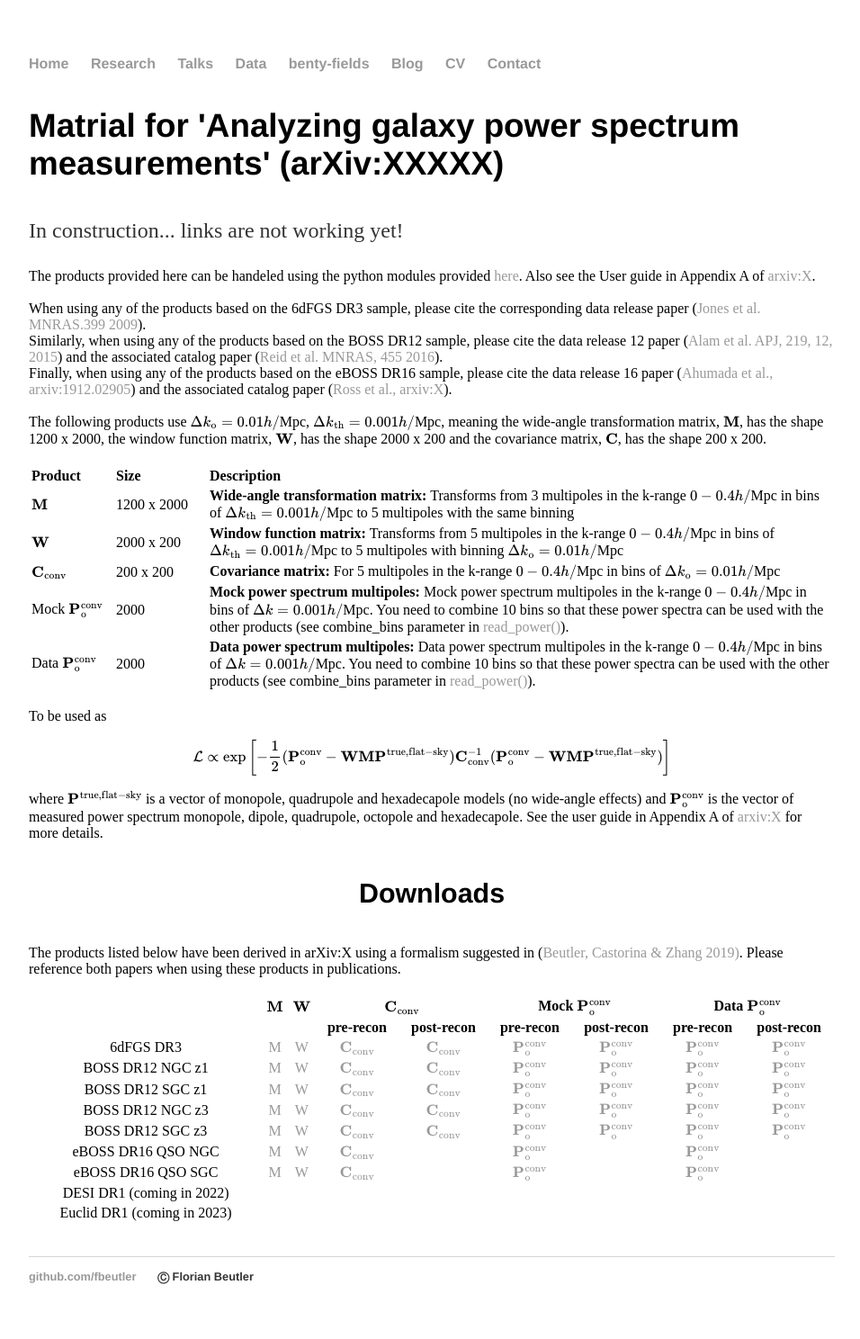
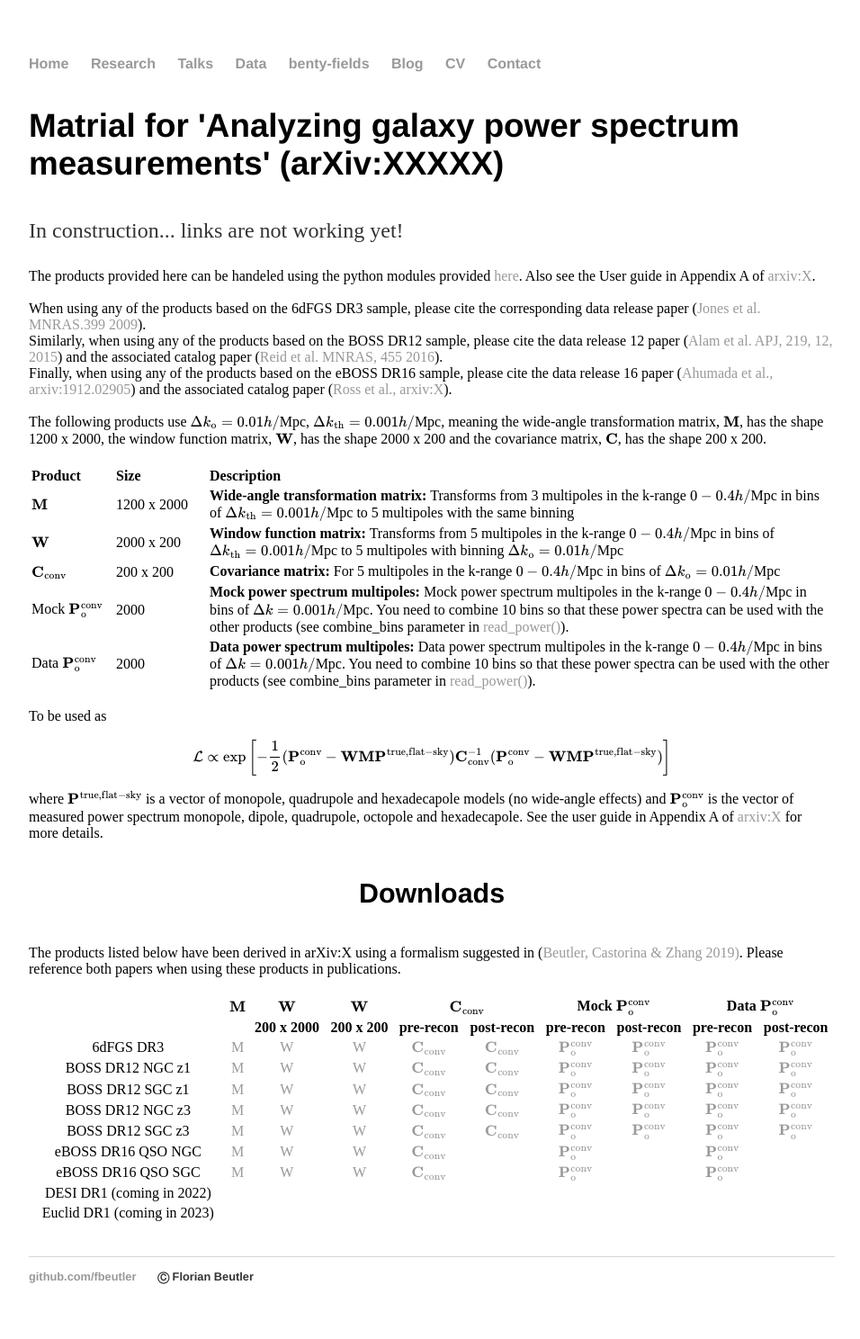
Before and after one commit to fbeutler/fbeutler.github.io, a Jekyll site: the page built from hub/deconv_paper.html, in a window 1280 px wide. Shown: the whole page at 90% size, without its empty margins (160-1116 px from the left). Built offline with Jekyll 4.4.1, drawn with Linux system fonts in a browser that asks for light colours; some of the changed lines change nothing that is shown.

Commit message:
Update deconv_paper.html

```diff
--- a/hub/deconv_paper.html
+++ b/hub/deconv_paper.html
@@ -90,6 +90,7 @@ Finally, when using any of the products based on the eBOSS DR16 sample, please c
     <th></th>
     <th>\(\mathbf{M}\)</th>
     <th>\(\mathbf{W}\)</th>
+    <th>\(\mathbf{W}\)</th>
     <th colspan="2">\(\mathbf{C}_{\rm conv}\)</th>
     <th colspan="2">Mock \(\mathbf{P}^{\rm conv}_{\rm o}\)</th>
     <th colspan="2">Data \(\mathbf{P}^{\rm conv}_{\rm o}\)</th>
@@ -97,7 +98,8 @@ Finally, when using any of the products based on the eBOSS DR16 sample, please c
   <tr style="text-align: center">
     <th></th>
     <th></th>
-    <th></th>
+    <th>200 x 2000</th>
+    <th>200 x 200</th>
     <th>pre-recon</th>
     <th>post-recon</th>
     <th>pre-recon</th>
@@ -108,78 +110,85 @@ Finally, when using any of the products based on the eBOSS DR16 sample, please c
   <tr style="text-align: center">
     <td>6dFGS DR3</td>
     <td><a href="M_6dFGS_DR3_1_1_1_1_1_1200_2000.matrix.gz">M</a></td>
-    <td><a href="W_6dFGS_DR3_1_1_1_1_1_10_2000_200.matrix.gz">W</a></td>
-    <td><a href="C_600_6dFGS_DR3_1_1_1_1_1_10_200_200.matrix.gz">\(\mathbf{C}_{\rm conv}\)</a></td>
-    <td><a href="C_600_6dFGS_DR3_1_1_1_1_1_10_200_200.matrix.gz">\(\mathbf{C}_{\rm conv}\)</a></td>
-    <td><a href="X.tar.gz">\(\mathbf{P}^{\rm conv}_{\rm o}\)</a></td>
-    <td><a href="X.tar.gz">\(\mathbf{P}^{\rm conv}_{\rm o}\)</a></td>
-    <td><a href="X.tar.gz">\(\mathbf{P}^{\rm conv}_{\rm o}\)</a></td>
-    <td><a href="X.tar.gz">\(\mathbf{P}^{\rm conv}_{\rm o}\)</a></td>
+    <td><a href="W_6dFGS_DR3_1_1_1_1_1_10_200_2000_averaged_v1.matrix.gz">W</a></td>
+    <td><a href="W_6dFGS_DR3_1_1_1_1_1_10_200_200_averaged_v1.matrix.gz">W</a></td>
+    <td><a href="#">\(\mathbf{C}_{\rm conv}\)</a></td>
+    <td><a href="#">\(\mathbf{C}_{\rm conv}\)</a></td>
+    <td><a href="#">\(\mathbf{P}^{\rm conv}_{\rm o}\)</a></td>
+    <td><a href="#">\(\mathbf{P}^{\rm conv}_{\rm o}\)</a></td>
+    <td><a href="#">\(\mathbf{P}^{\rm conv}_{\rm o}\)</a></td>
+    <td><a href="#">\(\mathbf{P}^{\rm conv}_{\rm o}\)</a></td>
   </tr>
   <tr style="text-align: center">
     <td>BOSS DR12 NGC z1</td>
     <td><a href="M_BOSS_DR12_NGC_z1_V6C_1_1_1_1_1_1200_2000.matrix.gz">M</a></td>
-    <td><a href="W_BOSS_DR12_NGC_z1_V6C_1_1_1_1_1_10_2000_200.matrix.gz">W</a></td>
-    <td><a href="C_2048_BOSS_DR12_NGC_z1_V6C_1_1_1_1_1_10_200_200.matrix.gz">\(\mathbf{C}_{\rm conv}\)</a></td>
-    <td><a href="C_2048_BOSS_DR12_NGC_z1_V6C_1_1_1_1_1_10_200_200.matrix.gz">\(\mathbf{C}_{\rm conv}\)</a></td>
-    <td><a href="X.tar.gz">\(\mathbf{P}^{\rm conv}_{\rm o}\)</a></td>
-    <td><a href="X.tar.gz">\(\mathbf{P}^{\rm conv}_{\rm o}\)</a></td>
-    <td><a href="X.tar.gz">\(\mathbf{P}^{\rm conv}_{\rm o}\)</a></td>
-    <td><a href="X.tar.gz">\(\mathbf{P}^{\rm conv}_{\rm o}\)</a></td>
+    <td><a href="W_BOSS_DR12_NGC_z1_V6C_1_1_1_1_1_10_200_2000_averaged_v1.matrix.gz">W</a></td>
+    <td><a href="W_BOSS_DR12_NGC_z1_V6C_1_1_1_1_1_10_200_200_averaged_v1.matrix.gz">W</a></td>
+    <td><a href="#">\(\mathbf{C}_{\rm conv}\)</a></td>
+    <td><a href="#">\(\mathbf{C}_{\rm conv}\)</a></td>
+    <td><a href="#">\(\mathbf{P}^{\rm conv}_{\rm o}\)</a></td>
+    <td><a href="#">\(\mathbf{P}^{\rm conv}_{\rm o}\)</a></td>
+    <td><a href="#">\(\mathbf{P}^{\rm conv}_{\rm o}\)</a></td>
+    <td><a href="#">\(\mathbf{P}^{\rm conv}_{\rm o}\)</a></td>
   </tr>
   <tr style="text-align: center">
     <td>BOSS DR12 SGC z1</td>
     <td><a href="M_BOSS_DR12_SGC_z1_V6C_1_1_1_1_1_1200_2000.matrix.gz">M</a></td>
-    <td><a href="W_BOSS_DR12_SGC_z1_V6C_1_1_1_1_1_10_2000_200.matrix.gz">W</a></td>
-    <td><a href="C_2048_BOSS_DR12_SGC_z1_V6C_1_1_1_1_1_10_200_200.matrix.gz">\(\mathbf{C}_{\rm conv}\)</a></td>
-    <td><a href="C_2048_BOSS_DR12_SGC_z1_V6C_1_1_1_1_1_10_200_200.matrix.gz">\(\mathbf{C}_{\rm conv}\)</a></td>
-    <td><a href="X.tar.gz">\(\mathbf{P}^{\rm conv}_{\rm o}\)</a></td>
-    <td><a href="X.tar.gz">\(\mathbf{P}^{\rm conv}_{\rm o}\)</a></td>
-    <td><a href="X.tar.gz">\(\mathbf{P}^{\rm conv}_{\rm o}\)</a></td>
-    <td><a href="X.tar.gz">\(\mathbf{P}^{\rm conv}_{\rm o}\)</a></td>
+    <td><a href="W_BOSS_DR12_SGC_z1_V6C_1_1_1_1_1_10_200_2000_averaged_v1.matrix.gz">W</a></td>
+    <td><a href="W_BOSS_DR12_SGC_z1_V6C_1_1_1_1_1_10_200_200_averaged_v1.matrix.gz">W</a></td>
+    <td><a href="#">\(\mathbf{C}_{\rm conv}\)</a></td>
+    <td><a href="#">\(\mathbf{C}_{\rm conv}\)</a></td>
+    <td><a href="#">\(\mathbf{P}^{\rm conv}_{\rm o}\)</a></td>
+    <td><a href="#">\(\mathbf{P}^{\rm conv}_{\rm o}\)</a></td>
+    <td><a href="#">\(\mathbf{P}^{\rm conv}_{\rm o}\)</a></td>
+    <td><a href="#">\(\mathbf{P}^{\rm conv}_{\rm o}\)</a></td>
   </tr>
   <tr style="text-align: center">
     <td>BOSS DR12 NGC z3</td>
     <td><a href="M_BOSS_DR12_NGC_z3_V6C_1_1_1_1_1_1200_2000.matrix.gz">M</a></td>
-    <td><a href="W_BOSS_DR12_NGC_z3_V6C_1_1_1_1_1_10_2000_200.matrix.gz">W</a></td>
-    <td><a href="C_2048_BOSS_DR12_NGC_z3_V6C_1_1_1_1_1_10_200_200.matrix.gz">\(\mathbf{C}_{\rm conv}\)</a></td>
-    <td><a href="C_2048_BOSS_DR12_NGC_z3_V6C_1_1_1_1_1_10_200_200.matrix.gz">\(\mathbf{C}_{\rm conv}\)</a></td>
-    <td><a href="X.tar.gz">\(\mathbf{P}^{\rm conv}_{\rm o}\)</a></td>
-    <td><a href="X.tar.gz">\(\mathbf{P}^{\rm conv}_{\rm o}\)</a></td>
-    <td><a href="X.tar.gz">\(\mathbf{P}^{\rm conv}_{\rm o}\)</a></td>
-    <td><a href="X.tar.gz">\(\mathbf{P}^{\rm conv}_{\rm o}\)</a></td>
+    <td><a href="W_BOSS_DR12_NGC_z3_V6C_1_1_1_1_1_10_200_2000_averaged_v1.matrix.gz">W</a></td>
+    <td><a href="W_BOSS_DR12_NGC_z3_V6C_1_1_1_1_1_10_200_200_averaged_v1.matrix.gz">W</a></td>
+    <td><a href="#">\(\mathbf{C}_{\rm conv}\)</a></td>
+    <td><a href="#">\(\mathbf{C}_{\rm conv}\)</a></td>
+    <td><a href="#">\(\mathbf{P}^{\rm conv}_{\rm o}\)</a></td>
+    <td><a href="#">\(\mathbf{P}^{\rm conv}_{\rm o}\)</a></td>
+    <td><a href="#">\(\mathbf{P}^{\rm conv}_{\rm o}\)</a></td>
+    <td><a href="#">\(\mathbf{P}^{\rm conv}_{\rm o}\)</a></td>
   </tr>
   <tr style="text-align: center">
     <td>BOSS DR12 SGC z3</td>
     <td><a href="M_BOSS_DR12_SGC_z3_V6C_1_1_1_1_1_1200_2000.matrix.gz">M</a></td>
-    <td><a href="W_BOSS_DR12_SGC_z3_V6C_1_1_1_1_1_10_2000_200.matrix.gz">W</a></td>
-    <td><a href="C_2048_BOSS_DR12_SGC_z3_V6C_1_1_1_1_1_10_200_200.matrix.gz">\(\mathbf{C}_{\rm conv}\)</a></td>
-    <td><a href="C_2048_BOSS_DR12_SGC_z3_V6C_1_1_1_1_1_10_200_200.matrix.gz">\(\mathbf{C}_{\rm conv}\)</a></td>
-    <td><a href="X.tar.gz">\(\mathbf{P}^{\rm conv}_{\rm o}\)</a></td>
-    <td><a href="X.tar.gz">\(\mathbf{P}^{\rm conv}_{\rm o}\)</a></td>
-    <td><a href="X.tar.gz">\(\mathbf{P}^{\rm conv}_{\rm o}\)</a></td>
-    <td><a href="X.tar.gz">\(\mathbf{P}^{\rm conv}_{\rm o}\)</a></td>
+    <td><a href="W_BOSS_DR12_SGC_z3_V6C_1_1_1_1_1_10_200_2000_averaged_v1.matrix.gz">W</a></td>
+    <td><a href="W_BOSS_DR12_SGC_z3_V6C_1_1_1_1_1_10_200_200_averaged_v1.matrix.gz">W</a></td>
+    <td><a href="#">\(\mathbf{C}_{\rm conv}\)</a></td>
+    <td><a href="#">\(\mathbf{C}_{\rm conv}\)</a></td>
+    <td><a href="#">\(\mathbf{P}^{\rm conv}_{\rm o}\)</a></td>
+    <td><a href="#">\(\mathbf{P}^{\rm conv}_{\rm o}\)</a></td>
+    <td><a href="#">\(\mathbf{P}^{\rm conv}_{\rm o}\)</a></td>
+    <td><a href="#">\(\mathbf{P}^{\rm conv}_{\rm o}\)</a></td>
   </tr>
   <tr style="text-align: center">
     <td>eBOSS DR16 QSO NGC</td>
     <td><a href="M_eBOSS_DR16_QSO_NGC_1_1_1_1_1_1200_2000.matrix.gz">M</a></td>
-    <td><a href="W_eBOSS_DR16_QSO_NGC_1_1_1_1_1_10_2000_200.matrix.gz">W</a></td>
-    <td><a href="C_1000_eBOSS_DR16_QSO_NGC_1_1_1_1_1_10_200_200.matrix.gz">\(\mathbf{C}_{\rm conv}\)</a></td>
+    <td><a href="W_eBOSS_DR16_QSO_NGC_1_1_1_1_1_10_200_2000.matrix_averaged_v1.gz">W</a></td>
+    <td><a href="W_eBOSS_DR16_QSO_NGC_1_1_1_1_1_10_200_200.matrix_averaged_v1.gz">W</a></td>
+    <td><a href="#">\(\mathbf{C}_{\rm conv}\)</a></td>
     <td></td>
-    <td><a href="X.tar.gz">\(\mathbf{P}^{\rm conv}_{\rm o}\)</a></td>
+    <td><a href="#">\(\mathbf{P}^{\rm conv}_{\rm o}\)</a></td>
     <td></td>
-    <td><a href="X.tar.gz">\(\mathbf{P}^{\rm conv}_{\rm o}\)</a></td>
+    <td><a href="#">\(\mathbf{P}^{\rm conv}_{\rm o}\)</a></td>
     <td></td>
   </tr>
   <tr style="text-align: center">
     <td>eBOSS DR16 QSO SGC</td>
     <td><a href="M_eBOSS_DR16_QSO_SGC_1_1_1_1_1_1200_2000.matrix.gz">M</a></td>
-    <td><a href="W_eBOSS_DR16_QSO_SGC_1_1_1_1_1_10_2000_200.matrix.gz">W</a></td>
+    <td><a href="W_eBOSS_DR16_QSO_SGC_1_1_1_1_1_10_200_2000_averaged_v1.matrix.gz">W</a></td>
+    <td><a href="W_eBOSS_DR16_QSO_SGC_1_1_1_1_1_10_200_200_averaged_v1.matrix.gz">W</a></td>
     <td><a href="#">\(\mathbf{C}_{\rm conv}\)</a></td>
     <td></td>
-    <td><a href="X.tar.gz">\(\mathbf{P}^{\rm conv}_{\rm o}\)</a></td>
+    <td><a href="#">\(\mathbf{P}^{\rm conv}_{\rm o}\)</a></td>
     <td></td>
-    <td><a href="X.tar.gz">\(\mathbf{P}^{\rm conv}_{\rm o}\)</a></td>
+    <td><a href="#">\(\mathbf{P}^{\rm conv}_{\rm o}\)</a></td>
     <td></td>
   </tr>
   <tr style="text-align: center">
```
